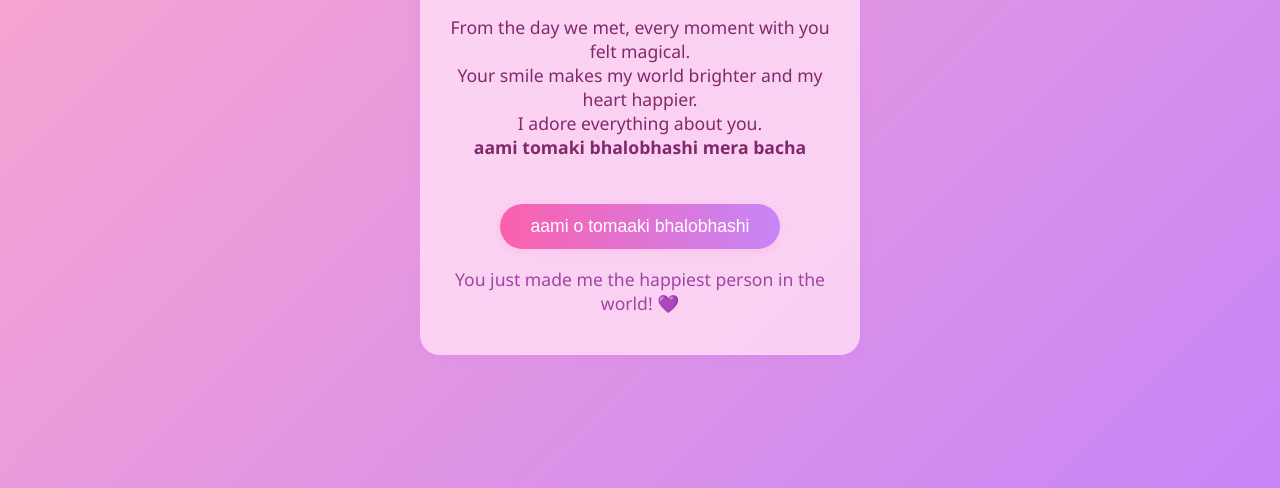
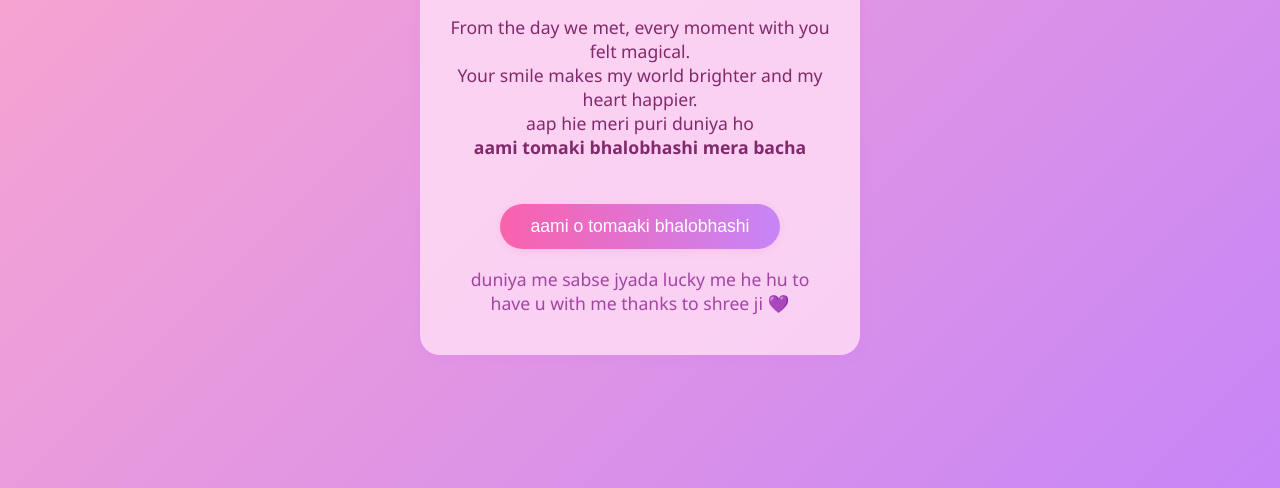
Before and after one commit to karthiktk06/karthik, a plain HTML site: page index.html in a window 1280 px wide. Both pictures are taken after a click on the button "aami o tomaaki bhalobhashi". Shown: the part 312-800 px from the top of the page. Drawn offline with Linux system fonts and the light colour scheme.

Commit message:
Update index.html

```diff
--- a/index.html
+++ b/index.html
@@ -76,11 +76,11 @@
     <p>
       From the day we met, every moment with you felt magical.<br>
       Your smile makes my world brighter and my heart happier.<br>
-      I adore everything about you.<br>
+     aap hie meri puri duniya ho <br>
       <b>aami tomaki bhalobhashi mera bacha </b>
     </p>
     <button class="propose-btn" onclick="showResponse()">aami o tomaaki bhalobhashi </button>
-    <div id="response-message">You just made me the happiest person in the world! 💜</div>
+    <div id="response-message">duniya me sabse jyada lucky me he hu to have u with me thanks to shree ji  💜</div>
   </div>
   <script>
     function showResponse() {
```
